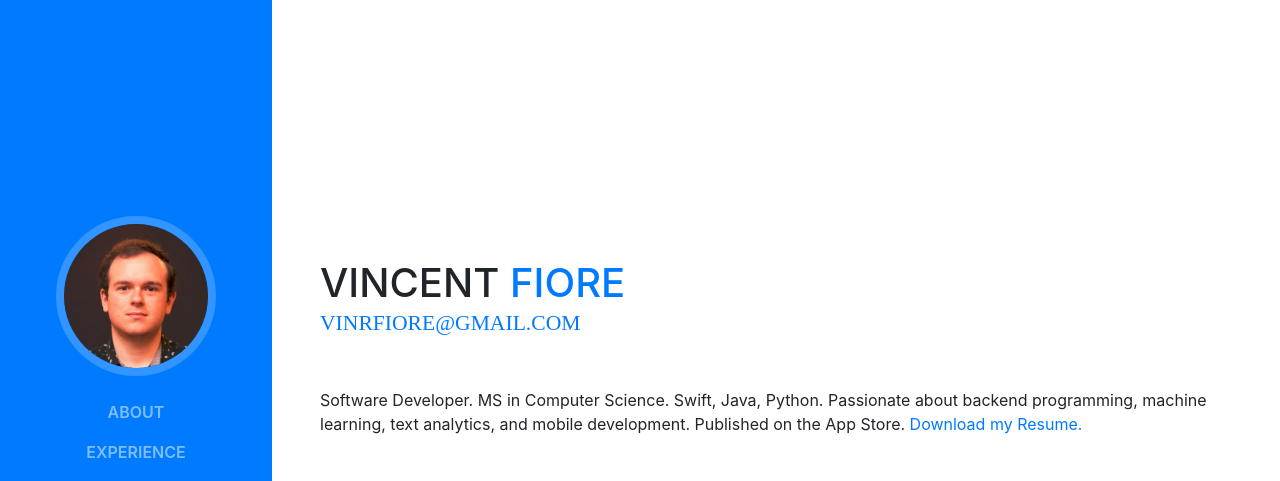
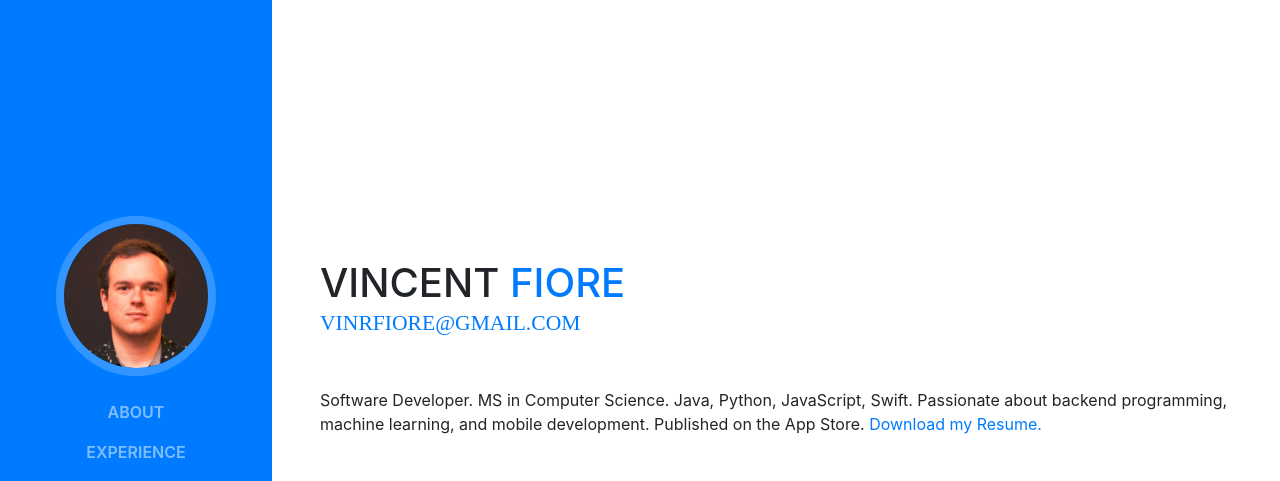
Before and after one commit to vinnyfiore/vinnyfiore.github.io, a website with bundled scripts: page index.html in a window 1280 px wide. Shown: the top 481 px of the page. Built offline with nearby package versions, Linux system fonts and the light colour scheme; a web font is replaced by a local one.

Commit message:
Updated Bio

```diff
--- a/index.html
+++ b/index.html
@@ -17,7 +17,7 @@
     <meta name="description" content="">
     <meta name="author" content="">
 
-    <title>Vinny Fiore, Software Dev</title>
+    <title>Vinny Fiore, Software Engineer</title>
 
     <!-- Bootstrap core CSS -->
     <link href="vendor/bootstrap/css/bootstrap.min.css" rel="stylesheet">
@@ -77,7 +77,7 @@
           <div class="subheading mb-5">
             <a href="mailto:vinrfiore@gmail.com">vinrfiore@gmail.com</a>
           </div>
-          <p class="mb-5">Software Developer. MS in Computer Science. Swift, Java, Python. Passionate about backend programming, machine learning, text analytics, and mobile development. Published on the App Store. <a href="Resume.pdf">Download my Resume.</a></p>
+          <p class="mb-5">Software Developer. MS in Computer Science. Java, Python, JavaScript, Swift. Passionate about backend programming, machine learning, and mobile development. Published on the App Store. <a href="Resume.pdf">Download my Resume.</a></p>
           <ul class="list-inline list-social-icons mb-0">
             <li class="list-inline-item">
               <a href="https://www.linkedin.com/in/vincent-fiore-4b9356b4/">
```
